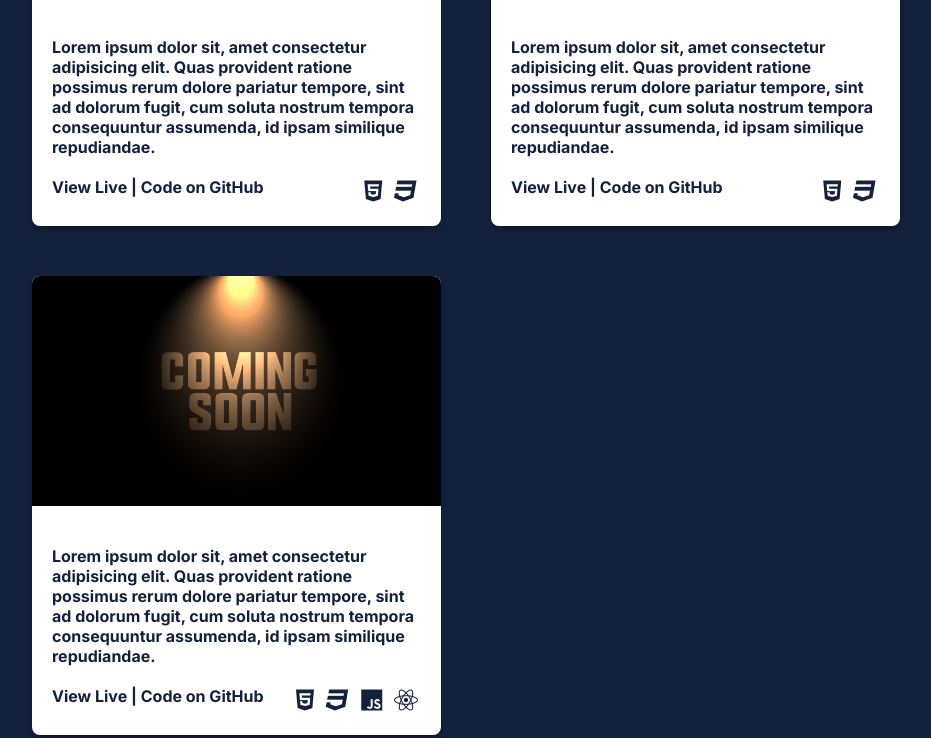
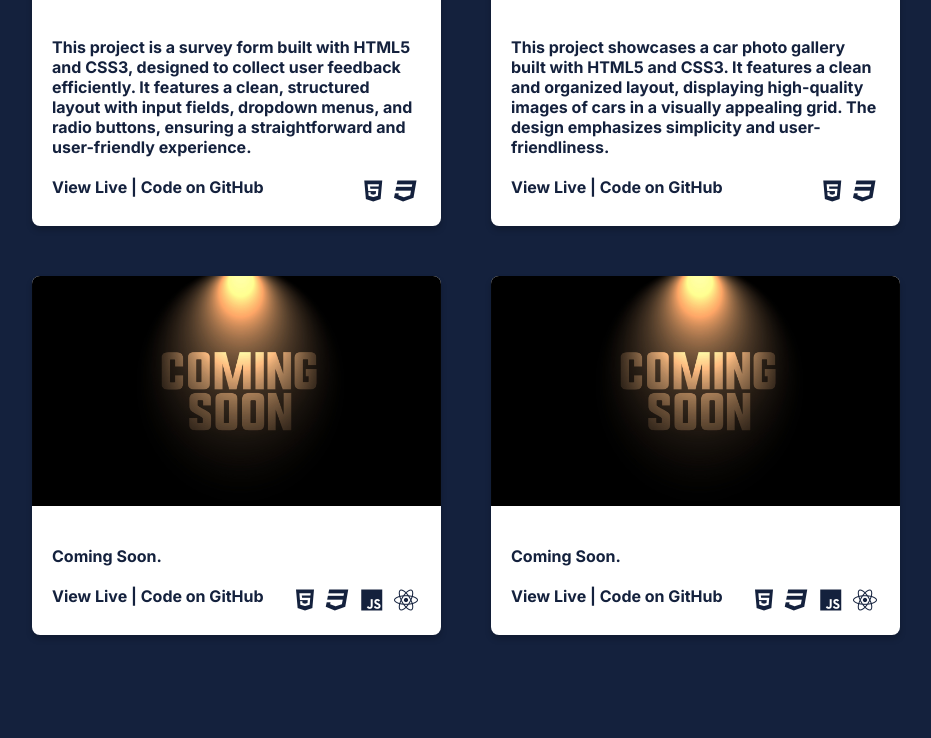
Before and after one commit to jmartzc/portfolio, a plain HTML site: page index.html in a window 1280 px wide. Shown: the part 1888-2626 px from the top of the page, without its empty margins (174-1105 px from the left). Drawn offline with Linux system fonts and the light colour scheme.

Commit message:
Update index.html

```diff
--- a/index.html
+++ b/index.html
@@ -18,10 +18,6 @@
       property="og:description"
       content="Juan Martínez - Web Developer specializing in frontend technologies."
     />
-    <meta property="og:image" content="URL_de_imagen_de_cobertura" />
-    <meta property="og:url" content="URL_de_tu_página" />
-    <meta name="twitter:card" content="summary_large_image" />
-    <meta name="twitter:title" content="Juan Martínez - Web Developer" />
     <meta
       name="twitter:description"
       content="Juan Martínez - Web Developer specializing in frontend technologies."
@@ -37,10 +33,24 @@
       rel="stylesheet"
       href="https://cdnjs.cloudflare.com/ajax/libs/font-awesome/6.4.0/css/all.min.css"
     />
-    <link rel="apple-touch-icon" sizes="180x180" href="favicon/apple-touch-icon.png">
-    <link rel="icon" type="image/png" sizes="32x32" href="favicon/favicon-32x32.png">
-    <link rel="icon" type="image/png" sizes="16x16" href="favicon/favicon-16x16.png">
-    <link rel="manifest" href="favicon/site.webmanifest">
+    <link
+      rel="apple-touch-icon"
+      sizes="180x180"
+      href="favicon/apple-touch-icon.png"
+    />
+    <link
+      rel="icon"
+      type="image/png"
+      sizes="32x32"
+      href="favicon/favicon-32x32.png"
+    />
+    <link
+      rel="icon"
+      type="image/png"
+      sizes="16x16"
+      href="favicon/favicon-16x16.png"
+    />
+    <link rel="manifest" href="favicon/site.webmanifest" />
   </head>
   <body id="top">
     <header>
@@ -74,7 +84,7 @@
       </div>
       <ul class="menu">
         <li><a href="#top">About</a></li>
-        <li><a href="#skills">Skills</a></li>
+        <li><a href="#skills">Tools & Technologies</a></li>
         <li><a href="#projects">Projects</a></li>
         <li><a href="#contact">Contact</a></li>
 
@@ -105,12 +115,13 @@
         </div>
       </section>
       <section id="skills" class="skills">
-        <h2>Skills</h2>
+        <h2>Tools & Technologies</h2>
         <ul>
           <li><i class="fab fa-html5"></i> HTML5</li>
           <li><i class="fab fa-css3"></i> CSS3</li>
           <li><i class="fab fa-js"></i> JavaScript</li>
           <li><i class="fab fa-react"></i> React</li>
+
         </ul>
       </section>
       <section id="projects" class="projects">
@@ -125,10 +136,11 @@
             />
             <div class="project-info">
               <p>
-                Lorem ipsum dolor sit, amet consectetur adipisicing elit. Quas
-                provident ratione possimus rerum dolore pariatur tempore, sint
-                ad dolorum fugit, cum soluta nostrum tempora consequuntur
-                assumenda, id ipsam similique repudiandae.
+                This project is a survey form built with HTML5 and CSS3,
+                designed to collect user feedback efficiently. It features a
+                clean, structured layout with input fields, dropdown menus, and
+                radio buttons, ensuring a straightforward and user-friendly
+                experience.
               </p>
               <div class="links-tech">
                 <div class="project-links">
@@ -161,10 +173,10 @@
             />
             <div class="project-info">
               <p>
-                Lorem ipsum dolor sit, amet consectetur adipisicing elit. Quas
-                provident ratione possimus rerum dolore pariatur tempore, sint
-                ad dolorum fugit, cum soluta nostrum tempora consequuntur
-                assumenda, id ipsam similique repudiandae.
+                This project showcases a car photo gallery built with HTML5 and
+                CSS3. It features a clean and organized layout, displaying
+                high-quality images of cars in a visually appealing grid. The
+                design emphasizes simplicity and user-friendliness.
               </p>
               <div class="links-tech">
                 <div class="project-links">
@@ -193,10 +205,7 @@
             />
             <div class="project-info">
               <p>
-                Lorem ipsum dolor sit, amet consectetur adipisicing elit. Quas
-                provident ratione possimus rerum dolore pariatur tempore, sint
-                ad dolorum fugit, cum soluta nostrum tempora consequuntur
-                assumenda, id ipsam similique repudiandae.
+                Coming Soon.
               </p>
               <div class="links-tech">
                 <div class="project-links">
@@ -212,6 +221,33 @@
               </div>
             </div>
           </div>
+
+          <!-- Project 3 -->
+          <div class="project">
+            <img
+              class="project-img"
+              src="img/25515.jpg"
+              alt="Proyect 1 screenshot"
+            />
+            <div class="project-info">
+              <p>
+                Coming Soon.
+              </p>
+              <div class="links-tech">
+                <div class="project-links">
+                  <a href="#" target="_blank">View Live</a> |
+                  <a href="#" target="_blank">Code on GitHub</a>
+                </div>
+                <div class="project-tech">
+                  <i class="fab fa-html5"></i>
+                  <i class="fab fa-css3"></i>
+                  <i class="fab fa-js"></i>
+                  <i class="fab fa-react"></i>
+                </div>
+              </div>
+            </div>
+          </div>
+
         </div>
       </section>
       <section id="contact" class="contact">
```
